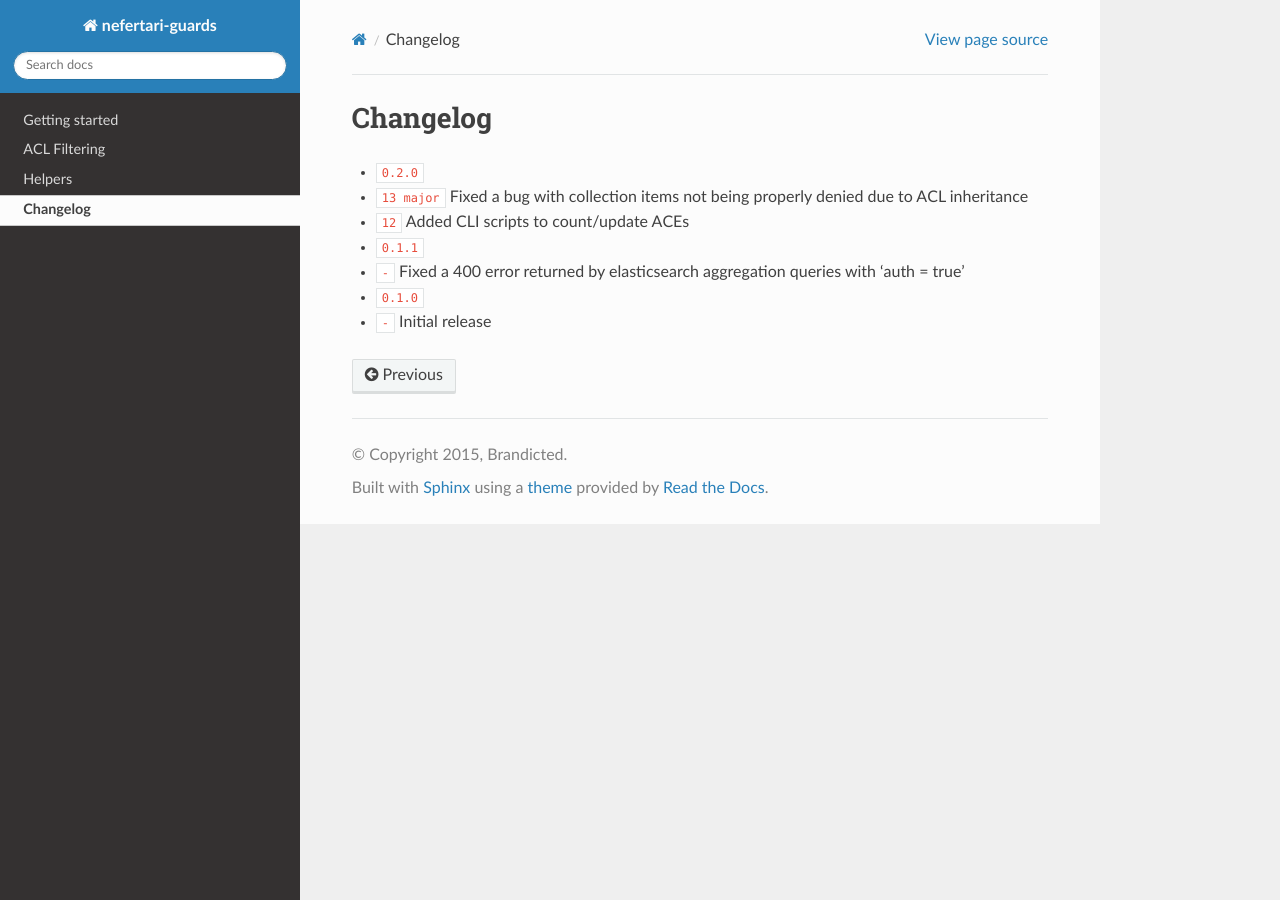
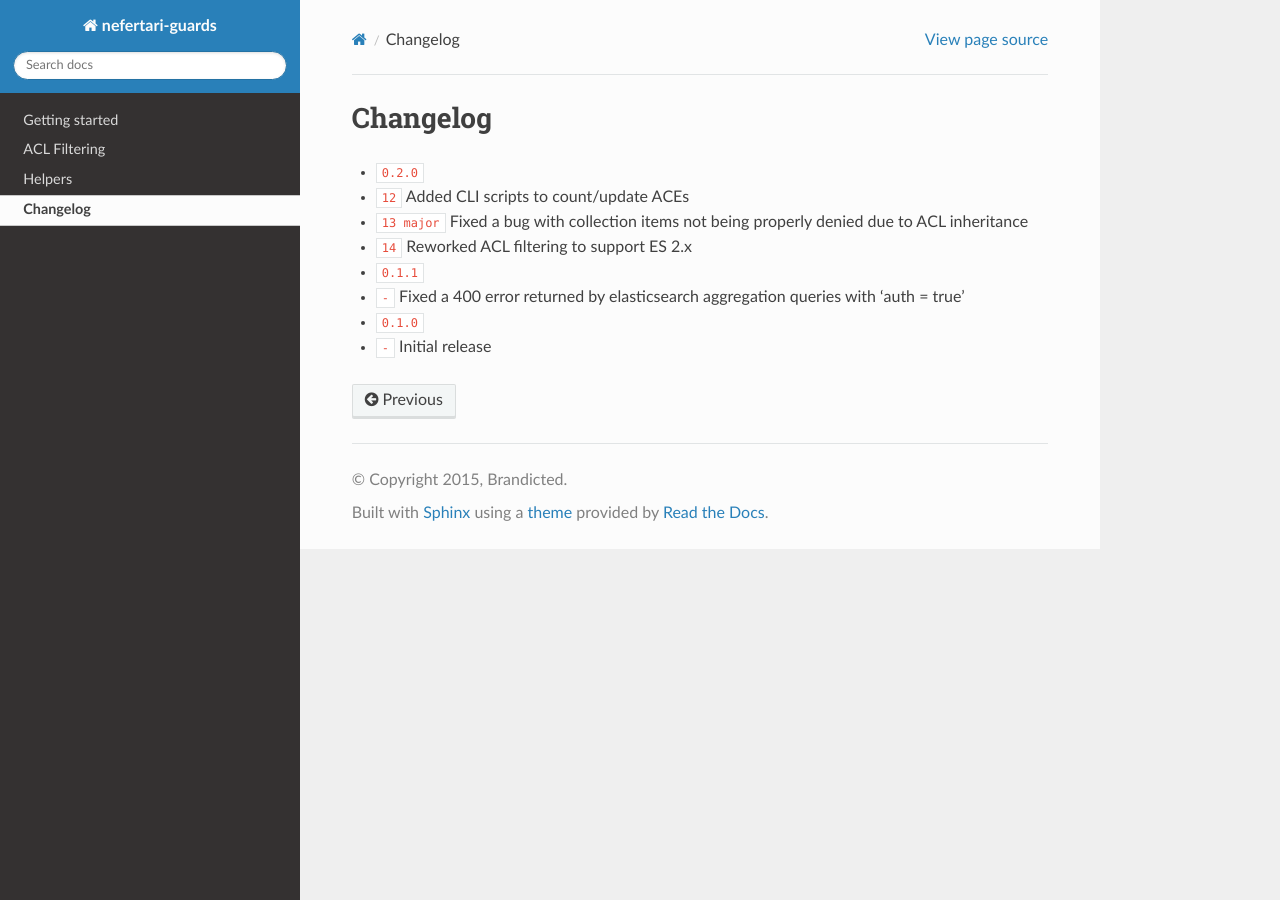
Before and after one commit to ramses-tech/nefertari-guards, a Sphinx documentation site: the page built from docs/source/changelog.rst, in a window 1280 px wide. Built offline with Sphinx 7.4.7 and the Read the Docs theme 2.0.0, drawn with Linux system fonts in a browser that asks for light colours; cross-references to code outside the pages are shown as plain code.

Commit message:
Changelog

```diff
--- a/docs/source/changelog.rst
+++ b/docs/source/changelog.rst
@@ -2,8 +2,9 @@ Changelog
 =========
 
 * :release:`0.2.0 <????-??-??>`
+* :feature:`12` Added CLI scripts to count/update ACEs
 * :bug:`13 major` Fixed a bug with collection items not being properly denied due to ACL inheritance
-* :feature:`12` Added CLI scripts to count/update ACEs
+* :support:`14` Reworked ACL filtering to support ES 2.x
 
 * :release:`0.1.1 <2015-11-18>`
 * :bug:`-` Fixed a 400 error returned by elasticsearch aggregation queries with 'auth = true'
```
